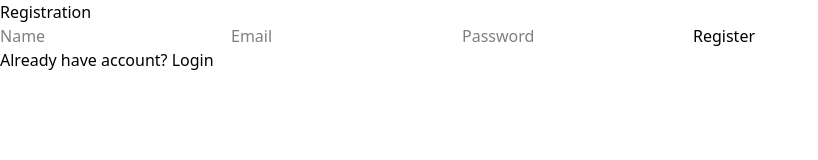
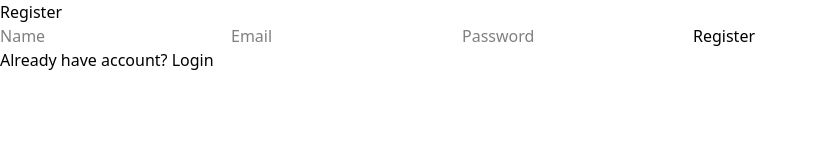
Before and after one commit to abhishek-901/qr-gen-frontend, a React (Vite) app: page /register in a window 1280 px wide. Shown: the top 160 px of the page, without its empty margins (0-818 px from the left). Built offline with nearby package versions, Linux system fonts and the light colour scheme.

Commit message:
Fix register form handler

```diff
--- a/src/Components/Register.jsx
+++ b/src/Components/Register.jsx
@@ -1,8 +1,6 @@
 import React, { useState } from "react";
 import axios from "axios";
 import { useNavigate, Link } from "react-router-dom";
-import { toast, ToastContainer } from "react-toastify";
-import "react-toastify/dist/ReactToastify.css";
 
 const Register = () => {
     const navigate = useNavigate();
@@ -15,50 +13,36 @@ const Register = () => {
     const handleFormSubmit = async (e) => {
         e.preventDefault();
 
-        if (!name || !email || !password) {
-            toast.error("All fields required");
-            return;
-        }
-
         try {
             setLoading(true);
 
-            const res = await axios.post(
+            await axios.post(
                 `${import.meta.env.VITE_BACKEND_URL}/userapi/reguser`,
-                { name, email, password },
-                { withCredentials: true }
+                { name, email, password }
             );
 
-            toast.success("Registered Successfully");
+            alert("Registered successfully");
 
-            // Redirect to login after register
-            setTimeout(() => {
             navigate("/login");
-            }, 1500);
-
         } catch (err) {
-            toast.error(err?.response?.data?.msg || "Registration failed");
+            alert("Registration failed");
         } finally {
             setLoading(false);
         }
     };
 
     return (
-        <>
-            <ToastContainer />
-            <div className="form-container">
-                <h2>Registration</h2>
+        <div>
+            <h2>Register</h2>
 
             <form onSubmit={handleFormSubmit}>
                 <input
-                        type="text"
                     placeholder="Name"
                     value={name}
                     onChange={(e) => setName(e.target.value)}
                 />
 
                 <input
-                        type="email"
                     placeholder="Email"
                     value={email}
                     onChange={(e) => setEmail(e.target.value)}
@@ -72,7 +56,7 @@ const Register = () => {
                 />
 
                 <button type="submit" disabled={loading}>
-                        {loading ? "Registering..." : "Register"}
+                    Register
                 </button>
             </form>
 
@@ -80,7 +64,6 @@ const Register = () => {
                 Already have account? <Link to="/login">Login</Link>
             </p>
         </div>
-        </>
     );
 };
 
```
Lines whose indentation alone changed are shown as unchanged.
